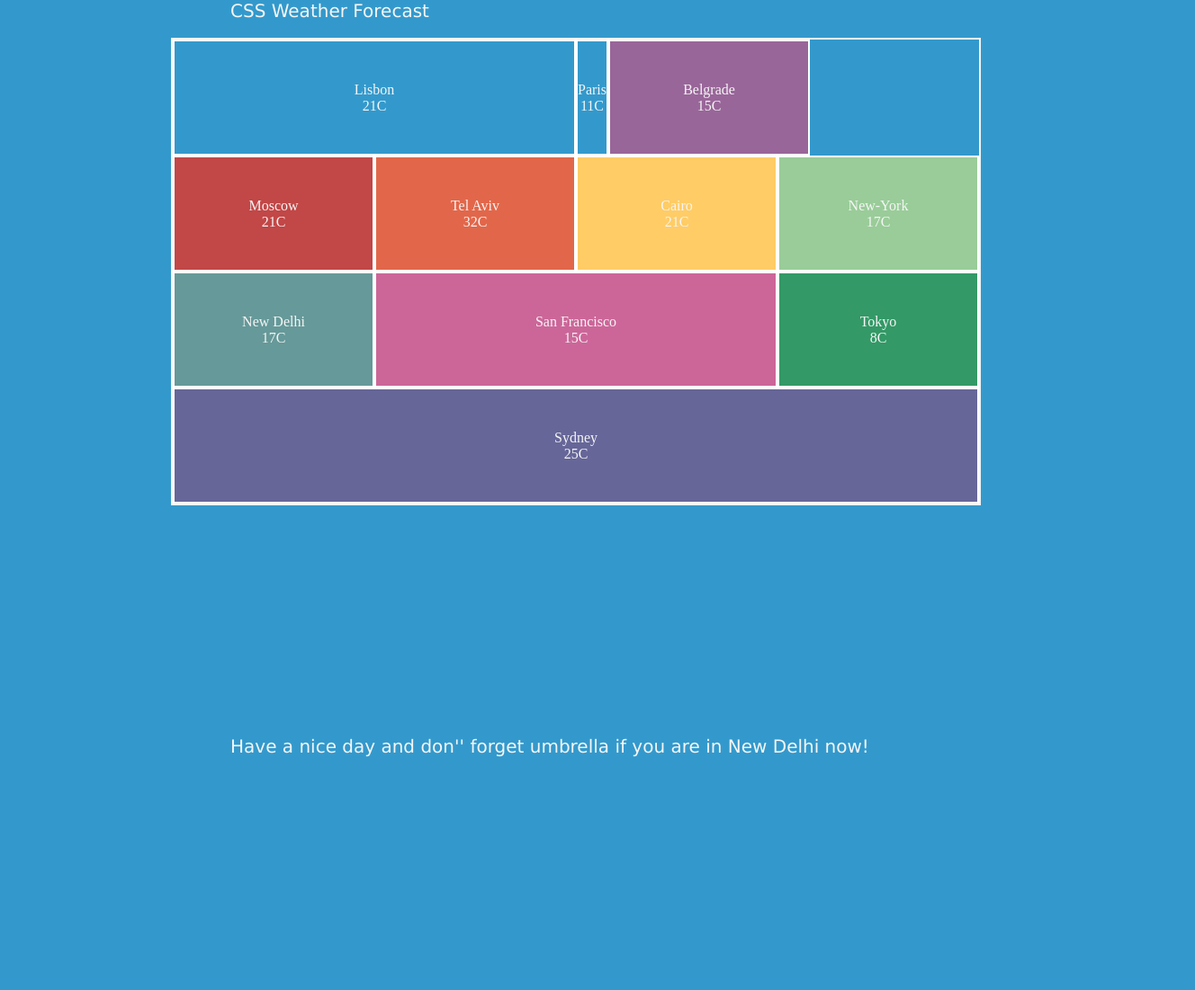
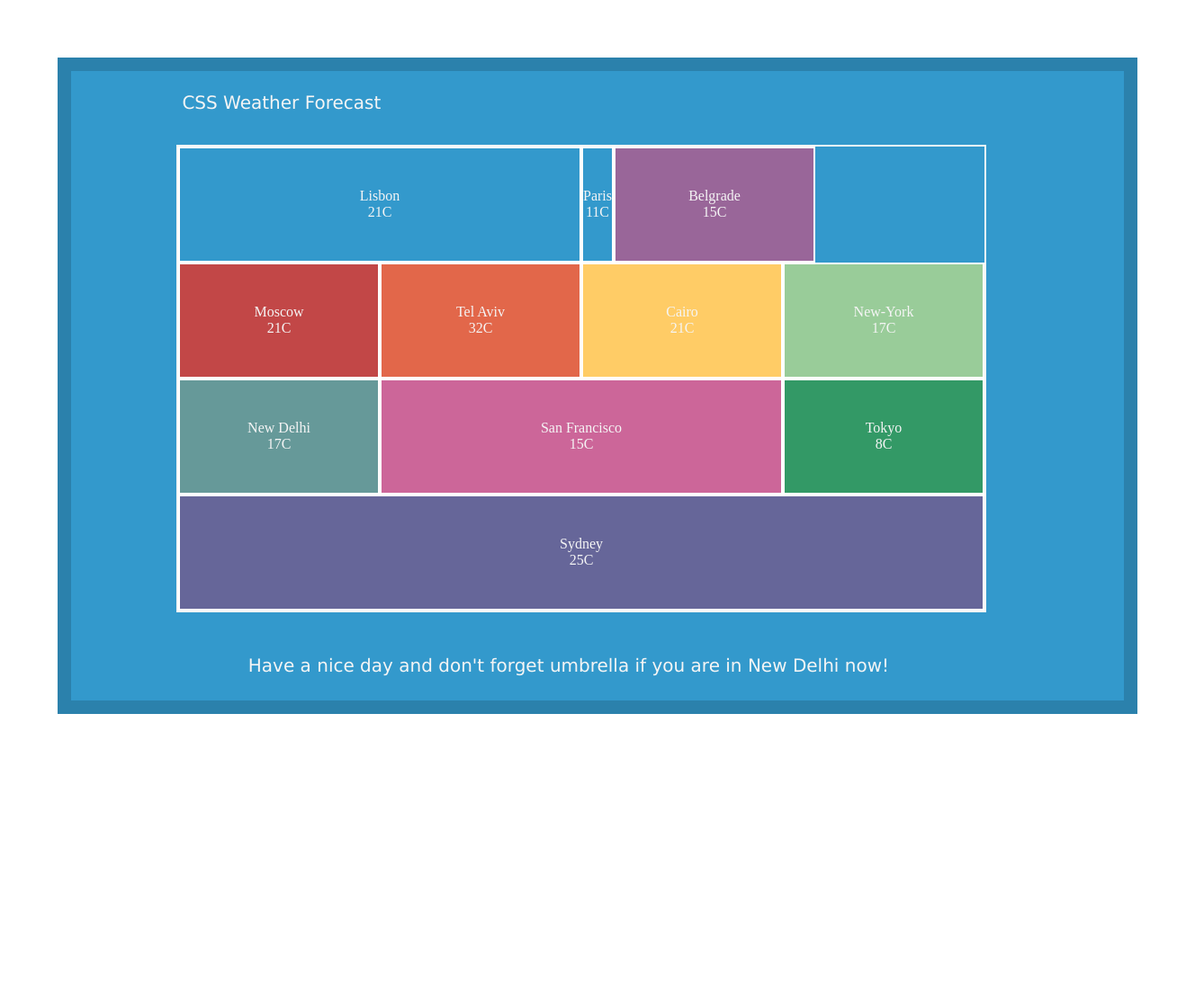
Before and after one commit to viktoriiach/viktoriia, a plain HTML site: page index_1.html in a window 1280 px wide. Shown: the whole page at 90% size, 1328 px wide, since content can reach past the window. After the commit the page ends 858 px from the top, so only its background shows below. Drawn offline with Linux system fonts and the light colour scheme; some icons are missing.

Commit message:
Add files via upload

```diff
--- a/index_1.html
+++ b/index_1.html
@@ -14,25 +14,35 @@
         li {
             list-style: none;
         }
-        body{
-            background-color:#3399cc;
-            border: 10 px solid navy;
-            position: relative;
-            align-content: center;
-        }
+
         .top{
             font: 20px "Lucida Grande";
             color:whitesmoke;
-            padding: 20%
+            margin:8%;
+            padding-left: 100px;
+            position:absolute;
         }
+.top__sign{
+    font: 20px "Lucida Grande";
+    color:whitesmoke;
+    margin:4%;
+    padding-left: 150px;
+    position:relative;
 
-        .container{
-            margin: 20%;
+}
+        .parent{
+            margin: 5%;
+            display:inline-block;
+            width:1200px;
+            height:730px;
+            background: #3399cc;
+            border:15px solid #2b81ac;
         }
         .weather-box {
             width: 900px;
             height:520px;
-            margin: auto;
+            margin-top: 7%;
+            margin-left:10%;
             font-size: 0;
             background: #3399cc;
             border:2px solid whitesmoke;
@@ -98,7 +108,7 @@
 </head>
 <body>
 <header><p1 class="top">CSS Weather Forecast <i class="icon wi wi-sunrise"></i></p1></header>
-<div><p2 class="container"><p class="context"CSS Weather Forecast <i class="wi wi-sunrise"></i></p>
+<div class="parent"<p3 class="context" CSS Weather Forecast <i class="wi wi-sunrise"></i></p3>
 
     <ul class="weather-box">
         <li class="weather-box__item weather-box__item_1">
@@ -148,7 +158,7 @@
             <i class="icon wi wi-night-cloudy"></i>
         </li>
     </ul>
-    <li class="top">Have a nice day and don'' forget umbrella if you are in New Delhi now!</li>
+    <li class="top__sign">Have a nice day and don't forget umbrella if you are in New Delhi now!</li>
 </div>
 
 </body>
```
